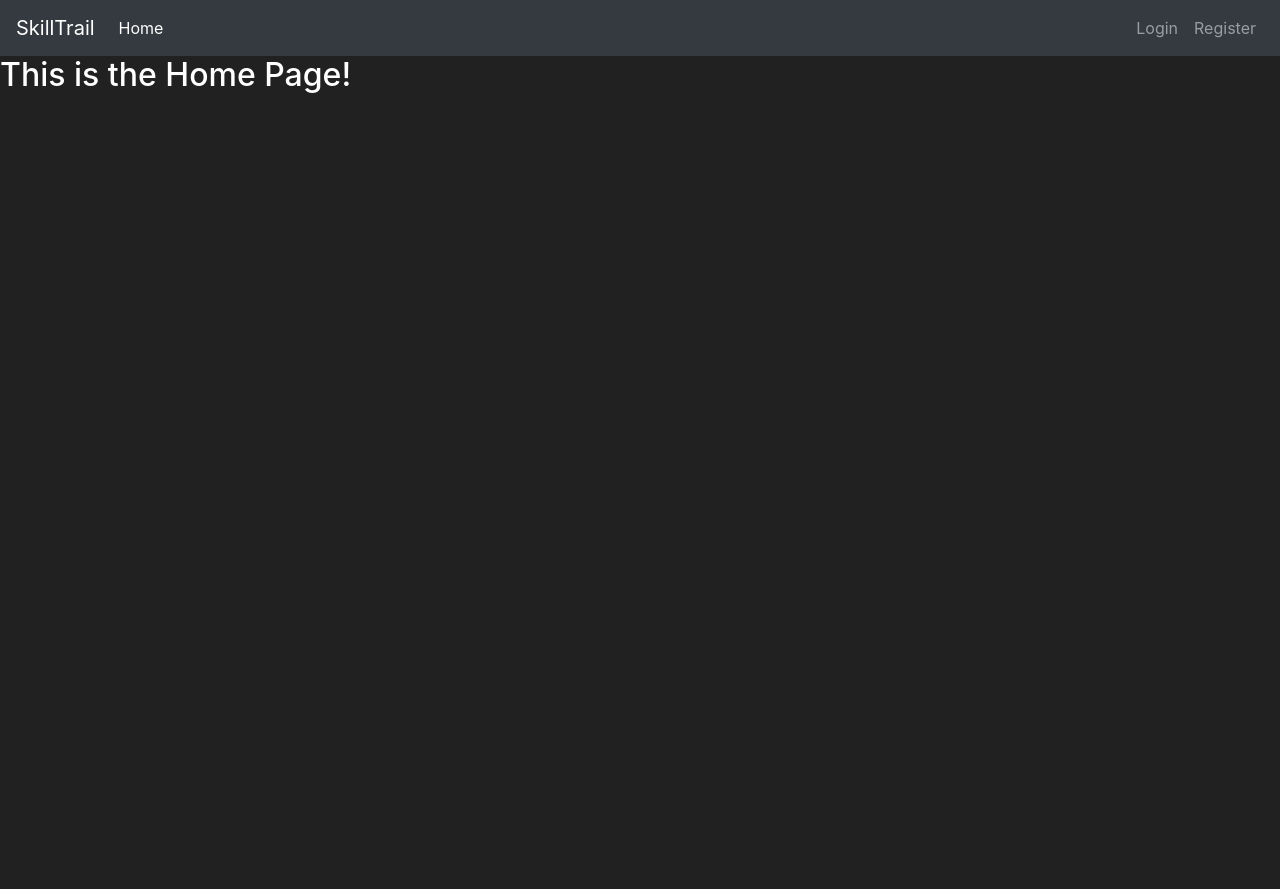
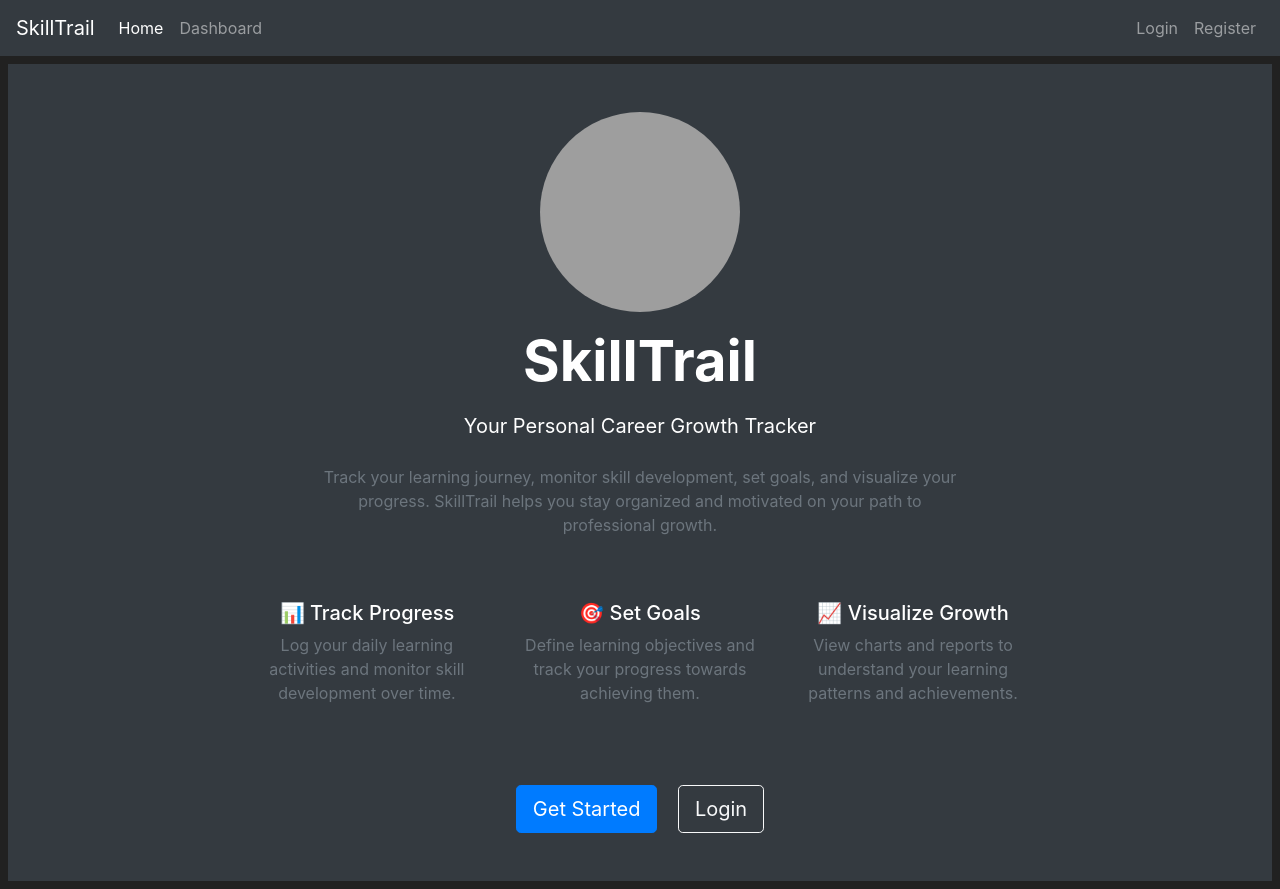
Before and after one commit to Utshah-Neupane/SkillTrail, a Flask app: page / in a window 1280 px wide. Before the commit the page ends 93 px from the top, so only its background shows below. Run offline with Flask 3, Linux system fonts and the light colour scheme; some libraries are stand-ins or nearby versions; grey boxes are pictures that could not be loaded.

Commit message:
now initial task done

```diff
--- a/container/routes.py
+++ b/container/routes.py
@@ -3,7 +3,7 @@ from flask import render_template, redirect, url_for, flash
 from container.models import User
 from container.forms import RegisterForm, LoginForm
 from container import db
-from flask_login import login_user, logout_user
+from flask_login import login_required, login_user, logout_user
 
 
 @app.route("/")
@@ -13,6 +13,7 @@ def home_page():
 
 
 @app.route("/dashboard")
+@login_required
 def dashboard_page():
     return render_template('dashboard.html')
 
--- a/container/templates/base.html
+++ b/container/templates/base.html
@@ -26,12 +26,9 @@
                 <a class="nav-link" href="{{ url_for('home_page') }}">Home <span class="sr-only">(current)</span></a>
             </li>
 
-
-        {% if current_user.is_authenticated %}
             <li class="nav-item">
                 <a class="nav-link" href="{{ url_for('dashboard_page') }}">Dashboard</a>
             </li>
-        {% endif %}
         </ul>
 
       {% if current_user.is_authenticated %}
--- a/container/templates/home.html
+++ b/container/templates/home.html
@@ -6,5 +6,50 @@
 
 
 {% block content %}
-    <h2>This is the Home Page!</h2>
+<div class="position-relative overflow-hidden p-3 p-md-3 m-md-2 text-center bg-dark" style="color:white">
+    <div class="col-md-8 p-lg-3 mx-auto my-3">
+        <!-- Logo -->
+        <img class="mb-3"
+             src="https://innovationatwork.ieee.org/wp-content/uploads/2019/11/bigstock-Skill-Levels-Knob-Button-Incr-318203551_1024X684.png"
+             height="200px" width="200px" style="border-radius:50%;">
+
+        <!-- Main Heading -->
+        <h1 class="display-4 font-weight-bold mb-3">SkillTrail</h1>
+        <p class="lead font-weight-normal mb-4">Your Personal Career Growth Tracker</p>
+
+        <!-- Description -->
+        <div class="row justify-content-center mb-5">
+            <div class="col-md-10">
+                <p class="text-muted">
+                    Track your learning journey, monitor skill development, set goals, and visualize your progress.
+                    SkillTrail helps you stay organized and motivated on your path to professional growth.
+                </p>
+            </div>
+        </div>
+
+        <!-- Features -->
+        <div class="row mb-5">
+            <div class="col-md-4 mb-3">
+                <h5>📊 Track Progress</h5>
+                <p class="text-muted">Log your daily learning activities and monitor skill development over time.</p>
+            </div>
+            <div class="col-md-4 mb-3">
+                <h5>🎯 Set Goals</h5>
+                <p class="text-muted">Define learning objectives and track your progress towards achieving them.</p>
+            </div>
+            <div class="col-md-4 mb-3">
+                <h5>📈 Visualize Growth</h5>
+                <p class="text-muted">View charts and reports to understand your learning patterns and achievements.</p>
+            </div>
+        </div>
+
+        <!-- Call to Action -->
+        {% if current_user.is_authenticated %}
+            <a class="btn btn-primary btn-lg" href="{{ url_for('dashboard_page') }}">Go to Dashboard</a>
+        {% else %}
+            <a class="btn btn-primary btn-lg mr-3" href="{{ url_for('register_page') }}">Get Started</a>
+            <a class="btn btn-outline-light btn-lg" href="{{ url_for('login_page') }}">Login</a>
+        {% endif %}
+    </div>
+</div>
 {% endblock %}
```
